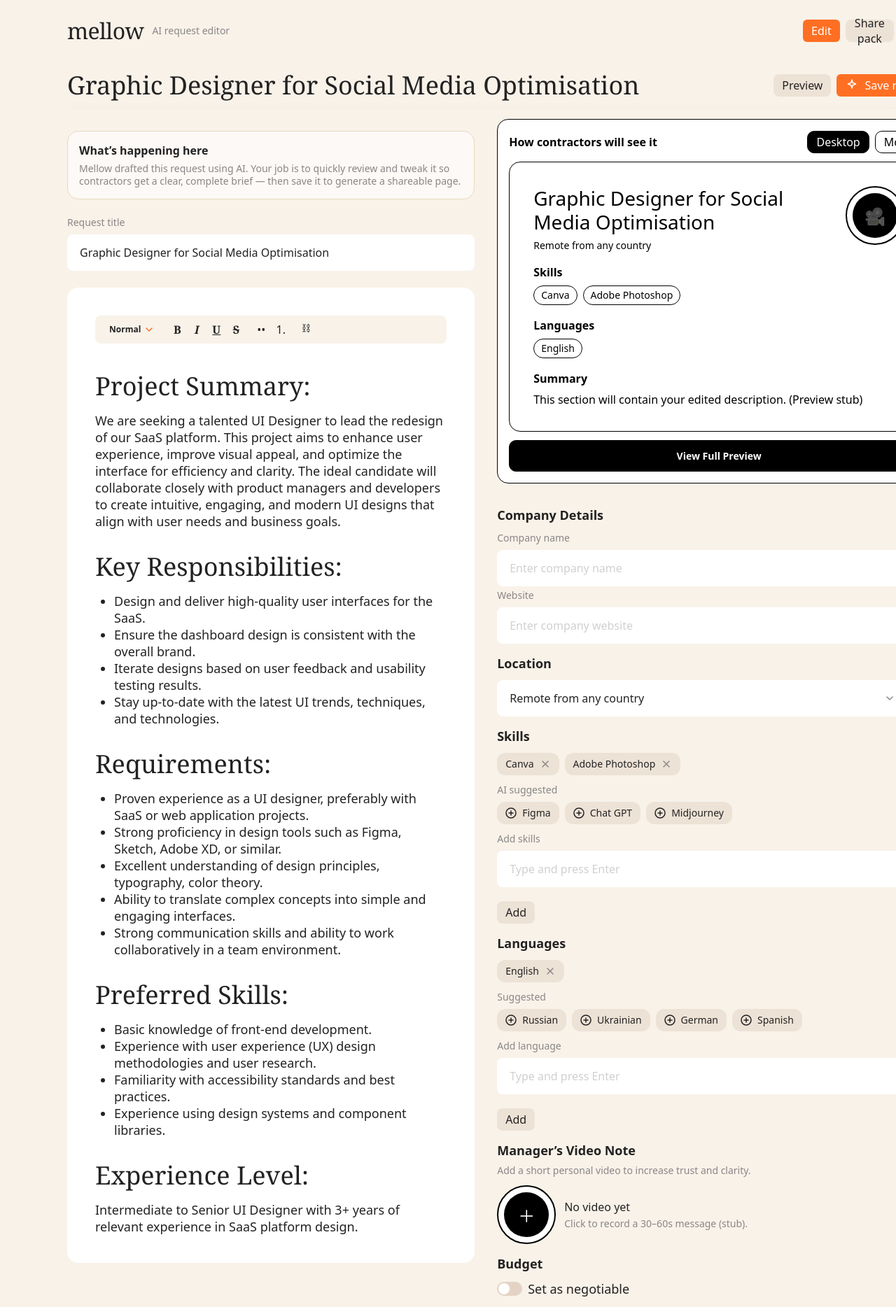
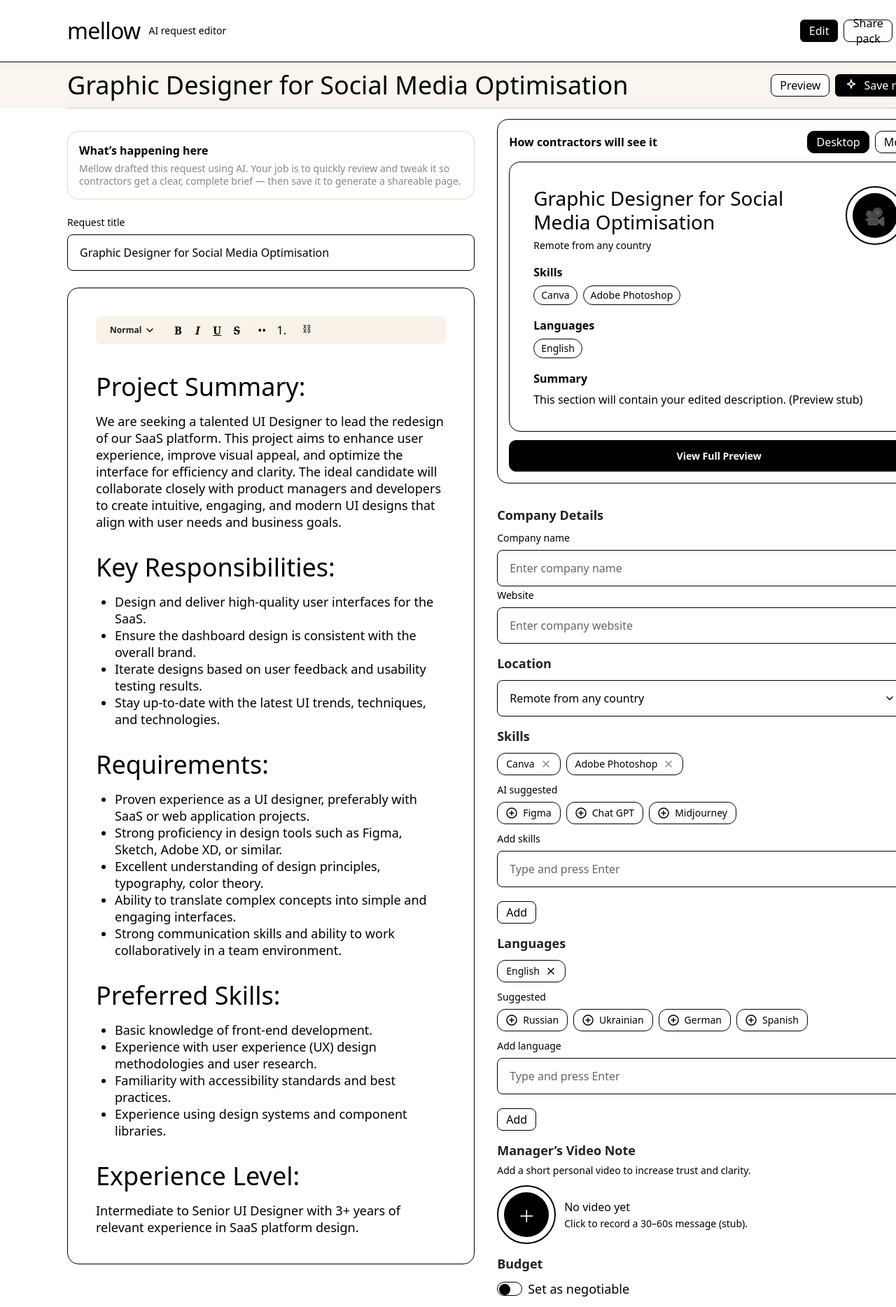
Before and after one commit to vburdakovamellow/Mellow, a React (Vite) app: page / in a window 1280 px wide. Shown: the top 1868 px of the page at 70% size. Built offline with nearby package versions, Linux system fonts and the light colour scheme.

Commit message:
Convert entire mockup to black-and-white design with single base font

```diff
--- a/src/design-system/primitives/Button/Button.module.css
+++ b/src/design-system/primitives/Button/Button.module.css
@@ -12,13 +12,15 @@
 }
 
 .secondary {
-  background: var(--ds-color-button-secondary);
-  color: var(--ds-color-text-primary);
+  background: #ffffff;
+  color: #000000;
+  border: 1px solid #000000;
 }
 
 .brand {
-  background: var(--ds-color-button-brand);
-  color: var(--ds-color-text-inverse);
+  background: #000000;
+  color: #ffffff;
+  border: 1px solid #000000;
   border-radius: var(--ds-radius-6);
 }
 
--- a/src/design-system/primitives/Chip/Chip.module.css
+++ b/src/design-system/primitives/Chip/Chip.module.css
@@ -5,10 +5,10 @@
   gap: var(--ds-space-8);
   height: 32px;
   padding: 0 var(--ds-space-12);
-  background: var(--ds-color-bg-fill-chips);
+  background: #ffffff;
   border-radius: var(--ds-radius-12);
-  color: var(--ds-color-text-primary);
-  border: 0;
+  color: #000000;
+  border: 1px solid #000000;
   user-select: none;
 }
 
@@ -17,7 +17,7 @@
 }
 
 .clickable:focus-visible {
-  outline: 2px solid var(--ds-color-bg-fill-control-active);
+  outline: 2px solid #000000;
   outline-offset: 2px;
 }
 
@@ -33,7 +33,7 @@
   display: inline-flex;
   align-items: center;
   justify-content: center;
-  color: var(--ds-color-text-secondary);
+  color: #000000;
 }
 
 .leftIcon {
@@ -42,5 +42,5 @@
   display: inline-flex;
   align-items: center;
   justify-content: center;
-  color: var(--ds-color-text-primary);
+  color: #000000;
 }
--- a/src/design-system/primitives/Input/Input.module.css
+++ b/src/design-system/primitives/Input/Input.module.css
@@ -5,7 +5,7 @@
 }
 
 .label {
-  color: var(--ds-color-text-secondary);
+  color: #000000;
   font-size: var(--ds-font-size-14);
   line-height: var(--ds-line-height-18);
   font-weight: 500;
@@ -16,8 +16,8 @@
   width: 100%;
   padding: 0 15px;
   border-radius: var(--ds-radius-8);
-  border: 1px solid var(--ds-color-bg-surface);
-  background: var(--ds-color-bg-surface);
+  border: 1px solid #000000;
+  background: #ffffff;
   display: grid;
   grid-template-columns: 1fr;
   align-items: center;
@@ -27,12 +27,12 @@
   width: 100%;
   border: 0;
   background: transparent;
-  color: var(--ds-color-text-primary);
+  color: #000000;
   outline: none;
 }
 
 .native::placeholder {
-  color: var(--ds-color-text-tertiary);
+  color: #666666;
 }
 
 .withRightIcon {
@@ -48,5 +48,5 @@
   display: inline-flex;
   align-items: center;
   justify-content: center;
-  color: var(--ds-color-text-secondary);
+  color: #000000;
 }
--- a/src/design-system/primitives/Modal/Modal.module.css
+++ b/src/design-system/primitives/Modal/Modal.module.css
@@ -11,7 +11,8 @@
 
 .dialog {
   width: min(640px, 100%);
-  background: var(--ds-color-bg-surface);
+  background: #ffffff;
+  border: 2px solid #000000;
   border-radius: var(--ds-radius-16);
   padding: 20px;
   box-shadow: 0 16px 60px rgba(0, 0, 0, 0.25);
@@ -25,23 +26,27 @@
 }
 
 .title {
+  font-family: var(--ds-font-family-body);
   font-size: var(--ds-font-size-18);
   line-height: var(--ds-line-height-24);
   font-weight: 600;
   margin: 0;
+  color: #000000;
 }
 
 .close {
   width: 32px;
   height: 32px;
   border-radius: 10px;
-  border: 0;
-  background: var(--ds-color-bg-secondary);
+  border: 1px solid #000000;
+  background: #ffffff;
   cursor: pointer;
+  color: #000000;
 }
 
 .body {
   margin-top: 12px;
   font-size: var(--ds-font-size-16);
   line-height: var(--ds-line-height-22);
+  color: #000000;
 }
--- a/src/design-system/primitives/RadioCard/RadioCard.module.css
+++ b/src/design-system/primitives/RadioCard/RadioCard.module.css
@@ -3,21 +3,22 @@
   min-width: 0;
   padding: var(--ds-space-14);
   border-radius: var(--ds-radius-8);
-  background: var(--ds-color-bg-secondary);
+  background: #ffffff;
+  border: 1px solid #000000;
   display: flex;
   gap: var(--ds-space-8);
   align-items: flex-start;
-  border: 0;
   cursor: pointer;
   text-align: left;
 }
 
 .cardActive {
-  background: var(--ds-color-bg-surface-brand-2);
+  background: #000000;
+  color: #ffffff;
 }
 
 .card:focus-visible {
-  outline: 2px solid var(--ds-color-bg-fill-control-active);
+  outline: 2px solid #000000;
   outline-offset: 2px;
 }
 
@@ -45,8 +46,10 @@
 }
 
 .title {
+  font-family: var(--ds-font-family-body);
   font-size: var(--ds-font-size-18);
   line-height: var(--ds-line-height-24);
   font-weight: 500;
   margin: 0;
+  color: inherit;
 }
--- a/src/design-system/primitives/Toggle/Toggle.module.css
+++ b/src/design-system/primitives/Toggle/Toggle.module.css
@@ -1,11 +1,11 @@
 .toggle {
   width: 36px;
   height: 20px;
-  background: var(--ds-color-bg-fill-control-default);
+  background: #ffffff;
+  border: 1px solid #000000;
   border-radius: var(--ds-radius-10);
   position: relative;
   overflow: hidden;
-  border: 0;
   padding: 0;
   cursor: pointer;
 }
@@ -13,7 +13,7 @@
 .indicator {
   width: 16px;
   height: 16px;
-  background: var(--ds-color-bg-surface);
+  background: #000000;
   border-radius: var(--ds-radius-8);
   position: absolute;
   top: 2px;
@@ -21,9 +21,10 @@
 }
 
 .on {
-  background: var(--ds-color-bg-fill-control-active);
+  background: #000000;
 }
 
 .on .indicator {
   left: 18px;
+  background: #ffffff;
 }
--- a/src/design-system/typography.css
+++ b/src/design-system/typography.css
@@ -1,13 +1,14 @@
 .ds-text-secondary {
-  color: var(--ds-color-text-secondary);
+  color: #000000;
 }
 
 .ds-h3 {
-  font-family: var(--ds-font-family-accent);
+  font-family: var(--ds-font-family-body);
   font-size: var(--ds-font-size-36);
   line-height: var(--ds-line-height-42);
   font-weight: 400;
   margin: 0;
+  color: #000000;
 }
 
 .ds-b1 {
@@ -16,6 +17,7 @@
   line-height: var(--ds-line-height-24);
   font-weight: 400;
   margin: 0;
+  color: #000000;
 }
 
 .ds-b1-medium {
@@ -24,6 +26,7 @@
   line-height: var(--ds-line-height-24);
   font-weight: 500;
   margin: 0;
+  color: #000000;
 }
 
 .ds-b1-semibold {
@@ -32,6 +35,7 @@
   line-height: var(--ds-line-height-24);
   font-weight: 600;
   margin: 0;
+  color: #000000;
 }
 
 .ds-b2 {
@@ -40,6 +44,7 @@
   line-height: var(--ds-line-height-22);
   font-weight: 400;
   margin: 0;
+  color: #000000;
 }
 
 .ds-b2-medium {
@@ -48,6 +53,7 @@
   line-height: var(--ds-line-height-22);
   font-weight: 500;
   margin: 0;
+  color: #000000;
 }
 
 .ds-b3 {
@@ -56,6 +62,7 @@
   line-height: var(--ds-line-height-18);
   font-weight: 400;
   margin: 0;
+  color: #000000;
 }
 
 .ds-b3-medium {
@@ -64,6 +71,7 @@
   line-height: var(--ds-line-height-18);
   font-weight: 500;
   margin: 0;
+  color: #000000;
 }
 
 .ds-caption-semibold {
@@ -72,4 +80,5 @@
   line-height: var(--ds-line-height-14);
   font-weight: 600;
   margin: 0;
+  color: #000000;
 }
--- a/src/screens/RequestCreationEdit/RequestCreationEditScreen.module.css
+++ b/src/screens/RequestCreationEdit/RequestCreationEditScreen.module.css
@@ -1,6 +1,6 @@
 .screen {
   min-height: 100vh;
-  background: var(--ds-color-bg-porcelain);
+  background: #ffffff;
 }
 
 .fixedHeader {
@@ -10,7 +10,8 @@
   right: 0;
   z-index: 20;
   backdrop-filter: blur(8px);
-  background: var(--ds-color-bg-primary-72);
+  background: rgba(255, 255, 255, 0.95);
+  border-bottom: 1px solid #000000;
 }
 
 .headerInner {
@@ -62,16 +63,17 @@
 }
 
 .logo {
-  font-family: var(--ds-font-family-accent);
+  font-family: var(--ds-font-family-body);
   font-size: 32px;
   line-height: 32px;
   font-weight: 500;
   letter-spacing: -0.02em;
+  color: #000000;
 }
 
 .logoSubtitle {
   margin-left: 12px;
-  color: var(--ds-color-text-secondary);
+  color: #000000;
   font-size: var(--ds-font-size-14);
   line-height: var(--ds-line-height-18);
   font-weight: 500;
@@ -82,7 +84,7 @@
 }
 
 .page {
-  border-top: 1px solid var(--ds-color-border-secondary);
+  border-top: 1px solid #000000;
   display: flex;
   gap: var(--ds-space-32);
   align-items: flex-start;
@@ -113,9 +115,11 @@
 
 .hintTitle {
   margin: 0;
+  font-family: var(--ds-font-family-body);
   font-size: var(--ds-font-size-16);
   line-height: var(--ds-line-height-22);
   font-weight: 600;
+  color: #000000;
 }
 
 .hintText {
@@ -290,7 +294,8 @@
 }
 
 .editorCard {
-  background: var(--ds-color-bg-surface);
+  background: #ffffff;
+  border: 1px solid #000000;
   border-radius: var(--ds-radius-16);
   padding: var(--ds-space-40);
   display: flex;
@@ -338,7 +343,7 @@
   display: inline-flex;
   align-items: center;
   justify-content: center;
-  color: var(--ds-color-text-primary);
+  color: #000000;
 }
 
 .titleRow {
@@ -404,7 +409,7 @@
 }
 
 .sectionLabel {
-  color: var(--ds-color-text-secondary);
+  color: #000000;
   font-size: var(--ds-font-size-14);
   line-height: var(--ds-line-height-18);
   font-weight: 500;
@@ -429,4 +434,5 @@
   font-family: var(--ds-font-family-body);
   font-size: var(--ds-font-size-18);
   line-height: var(--ds-line-height-24);
+  color: #000000;
 }
--- a/src/screens/RequestCreationEdit/RequestCreationEditScreen.tsx
+++ b/src/screens/RequestCreationEdit/RequestCreationEditScreen.tsx
@@ -121,7 +121,7 @@ function WysiwygToolbar() {
     <div className={styles.wysiwyg} aria-label="WYSIWYG toolbar">
       <div className={styles.wysiwygChip}>
         <span className={styles.wysiwygText}>Normal</span>
-        <IconChevronDown size={16} color="var(--ds-color-button-brand)" />
+        <IconChevronDown size={16} color="#000000" />
       </div>
       <div className={styles.wysiwygGroup}>
         <button className={styles.wysiwygBtn} type="button" aria-label="Bold">
@@ -176,7 +176,7 @@ function SelectField({
           label={label}
           value={value}
           readOnly
-          rightIcon={<IconChevronDown size={16} color="var(--ds-color-text-secondary)" />}
+          rightIcon={<IconChevronDown size={16} color="#000000" />}
         />
       </div>
       {open ? (
@@ -186,9 +186,9 @@ function SelectField({
             top: "calc(100% + 6px)",
             left: 0,
             right: 0,
-            background: "var(--ds-color-bg-surface)",
+            background: "#ffffff",
             borderRadius: 12,
-            border: "1px solid var(--ds-color-border-secondary)",
+            border: "1px solid #000000",
             padding: 6,
             zIndex: 50
           }}
@@ -207,7 +207,8 @@ function SelectField({
                 borderRadius: 10,
                 cursor: "pointer",
                 fontSize: 16,
-                lineHeight: "22px"
+                lineHeight: "22px",
+                color: "#000000"
               }}
             >
               {opt}
@@ -436,7 +437,7 @@ function Sidebar({
         <p className={styles.groupTitle}>Languages</p>
         <div className={styles.chipsGrid}>
           {languages.map((l) => (
-            <Chip key={l} rightIcon={<IconX color="var(--ds-color-text-secondary)" />} onClick={() => onRemoveLanguage(l)}>
+            <Chip key={l} rightIcon={<IconX color="#000000" />} onClick={() => onRemoveLanguage(l)}>
               {l}
             </Chip>
           ))}
```
